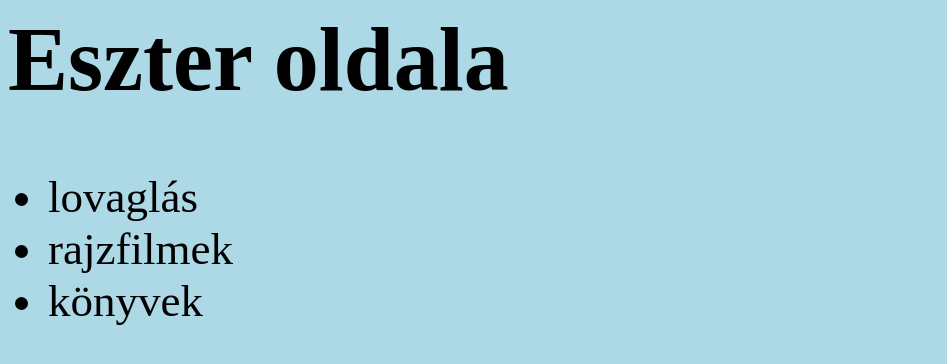
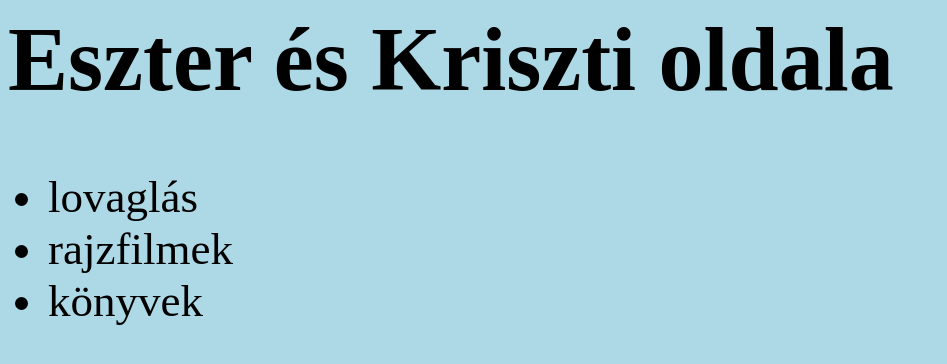
Before and after one commit to laareszter/KrisztiEszterProjekt, a plain HTML site: page index.html in a window 1280 px wide. Shown: the whole page, without its empty margins (0-947 px from the left). Drawn offline with Linux system fonts and the light colour scheme.

Commit message:
Update index.html

```diff
--- a/index.html
+++ b/index.html
@@ -5,7 +5,7 @@
     <title> Azén oldalam</title>
 </head>
 <body>
-   <h1>Eszter oldala</h1>
+   <h1>Eszter és Kriszti oldala</h1>
    <ul>
      <li>lovaglás</li>
      <li>rajzfilmek</li>
```
